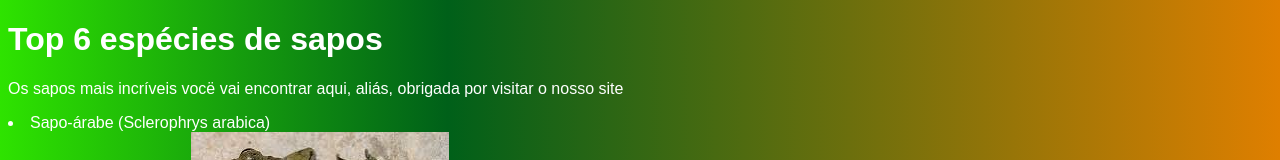
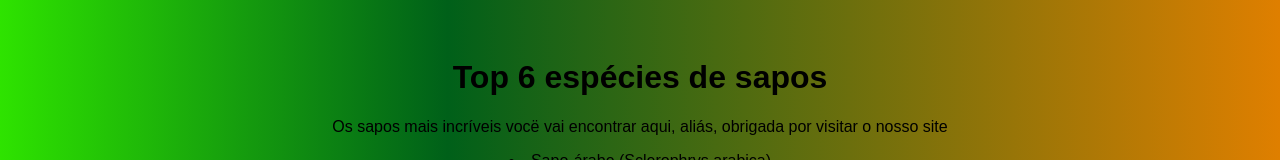
Before and after one commit to iachimentao/20244, a plain HTML site: page index.html in a window 1280 px wide. Shown: the top 160 px of the page. Drawn offline with Linux system fonts and the light colour scheme.

Commit message:
Add files via upload

```diff
--- a/style.css
+++ b/style.css
@@ -1,22 +1,25 @@
 body {
     background-color: green;
     margin: 10;
-    padding: 5;
+    padding: 30px;
     font-family: Arial, sans-serif; /* opcional: define a fonte do texto no corpo da página */
+    text-align: center;
 }
 
 h1 {
-    color: rgb(255, 255, 255); /* opcional: define a cor do texto dentro do elemento h1 */
+    color: rgb(0, 0, 0); /* opcional: define a cor do texto dentro do elemento h1 */
 }
 body {
     background-color: #1b2c0c;
     margin: 10;
-    padding: 5;
+    padding: 30px;
     font-family: Arial, sans-serif;
-    color: white; /* Texto branco */
+    color: rgb(0, 0, 0); /* Texto preto */
+    text-align: center;
 }
 
 body{
-   rgb(46,227,0);
+    color:#1b2c0c(46,227,0);
    background: linear-gradient(90deg, rgba(46,227,0,1) 0%, rgba(0,96,25,1) 35%, rgba(223,127,0,1) 100%);
+   text-align: center;
 }
```
